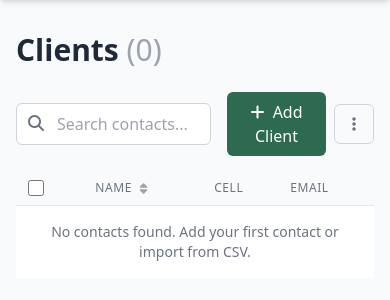
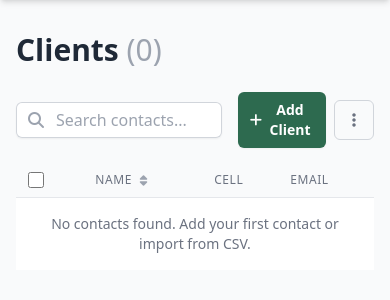
Before and after one commit to ezl/contact_updater, a Flask app: page /dashboard in a window 390 px wide. Shown: the part 53-353 px from the top of the page. Run offline with Flask 3, Linux system fonts and the light colour scheme; data that the repository does not hold is empty; some libraries are stand-ins or nearby versions.

Commit message:
Make form styles consistent / all use tailwind

```diff
--- a/app/templates/components/add_contact_modal.html
+++ b/app/templates/components/add_contact_modal.html
@@ -1,31 +1,63 @@
-{% from "macros/form_macros.html" import input_field, textarea_field, submit_button, cancel_button %}
+{% from "macros/form_macros.html" import input_field, textarea_field %}
 
-{% set modal_id = "addContactModal" %}
-{% set title = "Add New Client" %}
-{% set show_close_button = true %}
-{% set full_width = true %}
-{% set show_icon = false %}
-{% set show_footer = false %}
+<!-- Add Contact Modal -->
+<div id="addContactModal" class="modal hidden fixed inset-0 bg-gray-600 bg-opacity-50 overflow-y-auto h-full w-full">
+    <div class="relative top-20 mx-auto p-5 border max-w-2xl shadow-lg rounded-md bg-white">
+        <div class="flex items-start justify-between p-4 border-b rounded-t">
+            <h3 class="text-xl font-semibold text-gray-900">
+                Add New Contact
+            </h3>
+            <button type="button" onclick="closeModal('addContactModal')" class="text-gray-400 bg-transparent hover:bg-gray-200 hover:text-gray-900 rounded-lg text-sm w-8 h-8 ml-auto inline-flex justify-center items-center">
+                <i class="fas fa-times"></i>
+            </button>
+        </div>
 
-{% extends "components/modal_base.html" %}
+        <form id="addContactForm" method="POST" class="space-y-6 px-4 py-5 sm:p-6">
+            <input type="hidden" name="csrf_token" value="{{ csrf_token() }}">
 
-{% block modal_content %}
-<form action="/add_contact" method="post" class="space-y-4 px-1">
-    <input type="hidden" name="csrf_token" value="{{ csrf_token() }}">
+            <!-- Personal Information -->
+            <div class="space-y-6">
+                <div>
+                    <h3 class="text-lg font-medium leading-6 text-gray-900 mb-4">Personal Information</h3>
+                    <div class="grid grid-cols-1 gap-4 sm:grid-cols-2">
+                        {{ input_field(name="name", label="Name", required=true) }}
+                        {{ input_field(name="birthday", label="Birthday (MM-DD)", placeholder="MM-DD") }}
+                    </div>
+                    {{ textarea_field(name="notes", label="Notes", rows=3) }}
+                </div>
 
-    {{ input_field("name", "Name", required=true, classes="focus:ring-2") }}
-    {{ input_field("cell", "Cell Phone", type="tel", classes="focus:ring-2") }}
-    {{ input_field("email", "Email", type="email", classes="focus:ring-2") }}
-    {{ input_field("mailing_address", "Mailing Address", classes="focus:ring-2") }}
-    {{ input_field("birthday", "Birthday (MM-DD)", placeholder="MM-DD", classes="focus:ring-2") }}
-    {{ textarea_field("notes", "Notes", rows=3, classes="focus:ring-2") }}
-    {{ input_field("facebook", "Facebook", classes="focus:ring-2") }}
-    {{ input_field("instagram", "Instagram", classes="focus:ring-2") }}
-    {{ input_field("twitter", "Twitter", classes="focus:ring-2") }}
+                <!-- Contact Information -->
+                <div>
+                    <h3 class="text-lg font-medium leading-6 text-gray-900 mb-4">Contact Information</h3>
+                    <div class="grid grid-cols-1 gap-4 sm:grid-cols-2">
+                        {{ input_field(name="cell", label="Cell Phone", type="tel") }}
+                        {{ input_field(name="email", label="Email", type="email") }}
+                    </div>
+                    {{ input_field(name="mailing_address", label="Mailing Address") }}
+                </div>
 
-    <div class="mt-6 sm:mt-5 sm:flex sm:flex-row-reverse space-x-reverse space-x-3">
-        {{ submit_button("Add Client") }}
-        {{ cancel_button() }}
+                <!-- Social Media -->
+                <div>
+                    <h3 class="text-lg font-medium leading-6 text-gray-900 mb-4">Social Media</h3>
+                    <div class="grid grid-cols-1 gap-4 sm:grid-cols-3">
+                        {{ input_field(name="facebook", label="Facebook") }}
+                        {{ input_field(name="instagram", label="Instagram") }}
+                        {{ input_field(name="twitter", label="Twitter") }}
+                    </div>
+                </div>
+            </div>
+
+            <!-- Form Actions -->
+            <div class="flex justify-end space-x-3 px-4 py-3 sm:px-6 border-t border-gray-200">
+                <button type="button" onclick="closeModal('addContactModal')"
+                        class="inline-flex justify-center rounded-md border border-gray-300 bg-white px-4 py-2 text-sm font-medium text-gray-700 shadow-sm hover:bg-gray-50 focus:outline-none focus:ring-2 focus:ring-forest-green focus:ring-offset-2">
+                    Cancel
+                </button>
+                <button type="submit"
+                        class="inline-flex justify-center rounded-md border border-transparent bg-forest-green px-4 py-2 text-sm font-medium text-white shadow-sm hover:bg-forest-green-dark focus:outline-none focus:ring-2 focus:ring-forest-green focus:ring-offset-2">
+                    Add Contact
+                </button>
+            </div>
+        </form>
     </div>
-</form>
-{% endblock %}
+</div>
--- a/app/templates/components/delete_contact_modal.html
+++ b/app/templates/components/delete_contact_modal.html
@@ -1,32 +1,31 @@
-{% from "macros/form_macros.html" import submit_button, cancel_button %}
-
-{% set modal_id = "deleteContactModal" %}
-{% set title = "Delete Contact" %}
-{% set show_close_button = false %}
-{% set full_width = false %}
-{% set show_icon = true %}
-{% set icon = "exclamation-triangle" %}
-{% set icon_bg = "danger" %}
-{% set icon_color = "danger" %}
-{% set show_footer = true %}
-
-{% extends "components/modal_base.html" %}
-
-{% block modal_content %}
-<div class="mt-2">
+<!-- Delete Contact Modal -->
+<div id="deleteContactModal" class="modal hidden fixed inset-0 bg-gray-600 bg-opacity-50 overflow-y-auto h-full w-full">
+    <div class="relative top-20 mx-auto p-5 border w-96 shadow-lg rounded-md bg-white">
+        <div class="mt-3 text-center">
+            <div class="mx-auto flex items-center justify-center h-12 w-12 rounded-full bg-red-100">
+                <i class="fas fa-exclamation-triangle text-red-600"></i>
+            </div>
+            <h3 class="text-lg leading-6 font-medium text-gray-900 mt-4">Delete Contact</h3>
+            <div class="mt-2 px-7 py-3">
                 <p class="text-sm text-gray-500">
                     Are you sure you want to delete this contact? This action cannot be undone.
                 </p>
             </div>
-{% endblock %}
+            <form id="deleteContactForm" method="POST" class="mt-4 space-y-4">
+                <input type="hidden" name="csrf_token" value="{{ csrf_token() }}">
+                <input type="hidden" id="deleteContactId" name="contact_id">
 
-{% block modal_footer %}
-<form id="deleteContactModalForm" action="#" method="post">
-    <input type="hidden" name="csrf_token" value="{{ csrf_token() }}">
-    <input type="hidden" name="contact_id" id="deleteContactId" value="">
-    <button type="submit" class="w-full inline-flex justify-center rounded-md border border-transparent shadow-sm px-4 py-2 bg-danger text-base font-medium text-white hover:bg-red-700 focus:outline-none focus:ring-2 focus:ring-offset-2 focus:ring-red-500 sm:ml-3 sm:w-auto sm:text-sm">
+                <div class="flex justify-center space-x-4 mt-2">
+                    <button type="button" onclick="closeDeleteModal()"
+                            class="inline-flex justify-center rounded-md border border-gray-300 bg-white px-4 py-2 text-sm font-medium text-gray-700 shadow-sm hover:bg-gray-50 focus:outline-none focus:ring-2 focus:ring-forest-green focus:ring-offset-2">
+                        Cancel
+                    </button>
+                    <button type="submit"
+                            class="inline-flex justify-center rounded-md border border-transparent bg-red-600 px-4 py-2 text-sm font-medium text-white shadow-sm hover:bg-red-700 focus:outline-none focus:ring-2 focus:ring-red-500 focus:ring-offset-2">
                         Delete
                     </button>
+                </div>
             </form>
-{{ cancel_button() }}
-{% endblock %}
+        </div>
+    </div>
+</div>
--- a/app/templates/components/import_modal.html
+++ b/app/templates/components/import_modal.html
@@ -10,26 +10,51 @@
 {% extends "components/modal_base.html" %}
 
 {% block modal_content %}
-<form action="{{ url_for('file_ops.upload_file') }}" method="post" enctype="multipart/form-data" class="space-y-4"
+<form action="{{ url_for('file_ops.upload_file') }}" method="post" enctype="multipart/form-data" class="space-y-6 px-4 py-5 sm:p-6"
       data-error-url="{{ url_for('file_ops.upload_error') }}"
       data-dashboard-url="{{ url_for('main.dashboard') }}">
     <input type="hidden" name="csrf_token" value="{{ csrf_token() }}">
+
+    <div class="space-y-6">
         <div>
-        <label for="csv_file" class="block text-sm font-medium text-gray-700 mb-1">Select CSV File</label>
-        <input type="file" name="csv_file" id="csv_file" class="form-input w-full" accept=".csv">
-        <p class="mt-1 text-xs text-red-500">Only CSV files are supported</p>
+            <label for="csv_file" class="block text-sm font-medium leading-6 text-gray-900">Select CSV File</label>
+            <div class="mt-2">
+                <input type="file" name="csv_file" id="csv_file"
+                       class="block w-full rounded-md border-0 py-1.5 px-3 text-gray-900 shadow-sm ring-1 ring-inset ring-gray-300 focus:ring-2 focus:ring-inset focus:ring-forest-green sm:text-sm sm:leading-6"
+                       accept=".csv">
+                <p class="mt-1 text-sm text-gray-500">Only CSV files are supported</p>
             </div>
-    <div class="text-sm text-gray-500">
-        <p>CSV should have headers: name, cell, email, mailing_address, notes, birthday (MM-DD format), facebook, instagram, twitter</p>
-        <p class="mt-2">
-            <a href="{{ url_for('file_ops.download_sample') }}" class="text-forest-green hover:underline">
+        </div>
+
+        <div class="rounded-md bg-gray-50 p-4">
+            <div class="text-sm text-gray-700">
+                <p class="font-medium mb-2">CSV Format Requirements</p>
+                <p>Headers should include:</p>
+                <ul class="list-disc pl-5 mt-1 space-y-1">
+                    <li>name</li>
+                    <li>cell</li>
+                    <li>email</li>
+                    <li>mailing_address</li>
+                    <li>notes</li>
+                    <li>birthday (MM-DD format)</li>
+                    <li>facebook</li>
+                    <li>instagram</li>
+                    <li>twitter</li>
+                </ul>
+                <p class="mt-3">
+                    <a href="{{ url_for('file_ops.download_sample') }}" class="text-forest-green hover:text-forest-green-dark font-medium">
                         <i class="fas fa-download mr-1"></i> Download Sample CSV
                     </a>
                 </p>
             </div>
-    <div class="mt-5 sm:mt-4 sm:flex sm:flex-row-reverse">
-        {{ submit_button("Import") }}
+        </div>
+    </div>
+
+    <div class="pt-5 mt-6 border-t border-gray-200">
+        <div class="flex justify-end space-x-3">
             {{ cancel_button() }}
+            {{ submit_button("Import", icon="upload") }}
+        </div>
     </div>
 </form>
 {% endblock %}
--- a/app/templates/components/search_bar.html
+++ b/app/templates/components/search_bar.html
@@ -9,14 +9,17 @@
     <!-- Regular Search and Action Buttons -->
     <div class="flex justify-between items-center">
         <div class="relative flex-grow mr-4">
-            <input type="text" id="searchInput" placeholder="Search contacts..." class="w-full px-4 py-2 pl-10 border border-gray-300 rounded-md focus:ring-2 focus:ring-forest-green focus:border-forest-green">
-            <button class="absolute left-0 top-0 mt-2 ml-3">
-                <i class="fas fa-search text-gray-500"></i>
-            </button>
+            <div class="relative">
+                <input type="text" id="searchInput" placeholder="Search contacts..."
+                       class="block w-full rounded-md border-0 py-1.5 pl-10 pr-3 text-gray-900 shadow-sm ring-1 ring-inset ring-gray-300 placeholder:text-gray-400 focus:ring-2 focus:ring-inset focus:ring-forest-green sm:text-sm sm:leading-6">
+                <div class="pointer-events-none absolute inset-y-0 left-0 flex items-center pl-3">
+                    <i class="fas fa-search text-gray-400"></i>
+                </div>
+            </div>
         </div>
 
         <!-- Add Client Button -->
-        <button id="addClientBtn" class="px-4 py-2 bg-forest-green text-white rounded-md hover:bg-forest-green-dark transition duration-150">
+        <button id="addClientBtn" class="inline-flex items-center rounded-md bg-forest-green px-3 py-2 text-sm font-semibold text-white shadow-sm hover:bg-forest-green-dark focus:outline-none focus:ring-2 focus:ring-offset-2 focus:ring-forest-green">
             <i class="fas fa-plus mr-1"></i> Add Client
         </button>
 
--- a/app/templates/macros/form_macros.html
+++ b/app/templates/macros/form_macros.html
@@ -1,29 +1,40 @@
 {% macro input_field(name, label, type="text", required=false, placeholder="", value="", classes="") %}
-<div class="mb-3">
-    <label for="{{ name }}" class="block text-sm font-medium text-gray-700 mb-1">{{ label }}{% if required %} <span class="text-danger">*</span>{% endif %}</label>
+<div class="mb-4">
+    <label for="{{ name }}" class="block text-sm font-medium leading-6 text-gray-900">
+        {{ label }}{% if required %} <span class="text-red-500">*</span>{% endif %}
+    </label>
+    <div class="mt-2">
         <input type="{{ type }}" id="{{ name }}" name="{{ name }}"
-           class="mt-1 block w-full rounded-md border-gray-300 shadow-sm focus:border-forest-green focus:ring focus:ring-forest-green focus:ring-opacity-50 sm:text-sm {{ classes }}"
+               class="block w-full rounded-md border-0 py-1.5 px-3 text-gray-900 shadow-sm ring-1 ring-inset ring-gray-300 placeholder:text-gray-400 focus:ring-2 focus:ring-inset focus:ring-forest-green sm:text-sm sm:leading-6 {{ classes }}"
                {% if required %}required{% endif %}
                {% if placeholder %}placeholder="{{ placeholder }}"{% endif %}
                {% if value %}value="{{ value }}"{% endif %}>
     </div>
+</div>
 {% endmacro %}
 
 {% macro textarea_field(name, label, required=false, placeholder="", value="", rows=3, classes="") %}
-<div class="mb-3">
-    <label for="{{ name }}" class="block text-sm font-medium text-gray-700 mb-1">{{ label }}{% if required %} <span class="text-danger">*</span>{% endif %}</label>
+<div class="mb-4">
+    <label for="{{ name }}" class="block text-sm font-medium leading-6 text-gray-900">
+        {{ label }}{% if required %} <span class="text-red-500">*</span>{% endif %}
+    </label>
+    <div class="mt-2">
         <textarea id="{{ name }}" name="{{ name }}" rows="{{ rows }}"
-              class="mt-1 block w-full rounded-md border-gray-300 shadow-sm focus:border-forest-green focus:ring focus:ring-forest-green focus:ring-opacity-50 sm:text-sm {{ classes }}"
+                  class="block w-full rounded-md border-0 py-1.5 px-3 text-gray-900 shadow-sm ring-1 ring-inset ring-gray-300 placeholder:text-gray-400 focus:ring-2 focus:ring-inset focus:ring-forest-green sm:text-sm sm:leading-6 {{ classes }}"
                   {% if required %}required{% endif %}
                   {% if placeholder %}placeholder="{{ placeholder }}"{% endif %}>{% if value %}{{ value }}{% endif %}</textarea>
+    </div>
 </div>
 {% endmacro %}
 
 {% macro select_field(name, label, options, selected="", required=false, classes="") %}
-<div class="mb-3">
-    <label for="{{ name }}" class="block text-sm font-medium text-gray-700 mb-1">{{ label }}{% if required %} <span class="text-danger">*</span>{% endif %}</label>
+<div class="mb-4">
+    <label for="{{ name }}" class="block text-sm font-medium leading-6 text-gray-900">
+        {{ label }}{% if required %} <span class="text-red-500">*</span>{% endif %}
+    </label>
+    <div class="mt-2">
         <select id="{{ name }}" name="{{ name }}"
-            class="mt-1 block w-full rounded-md border-gray-300 shadow-sm focus:border-forest-green focus:ring focus:ring-forest-green focus:ring-opacity-50 sm:text-sm {{ classes }}"
+                class="block w-full rounded-md border-0 py-1.5 px-3 text-gray-900 shadow-sm ring-1 ring-inset ring-gray-300 focus:ring-2 focus:ring-inset focus:ring-forest-green sm:text-sm sm:leading-6 {{ classes }}"
                 {% if required %}required{% endif %}>
             {% for option in options %}
                 <option value="{{ option.value }}" {% if option.value == selected %}selected{% endif %}>
@@ -31,6 +42,7 @@
                 </option>
             {% endfor %}
         </select>
+    </div>
 </div>
 {% endmacro %}
 
```
Also changed, not shown: app/templates/email_campaigns/compose.html (+39 -60 lines). Lines whose indentation alone changed are shown as unchanged.
